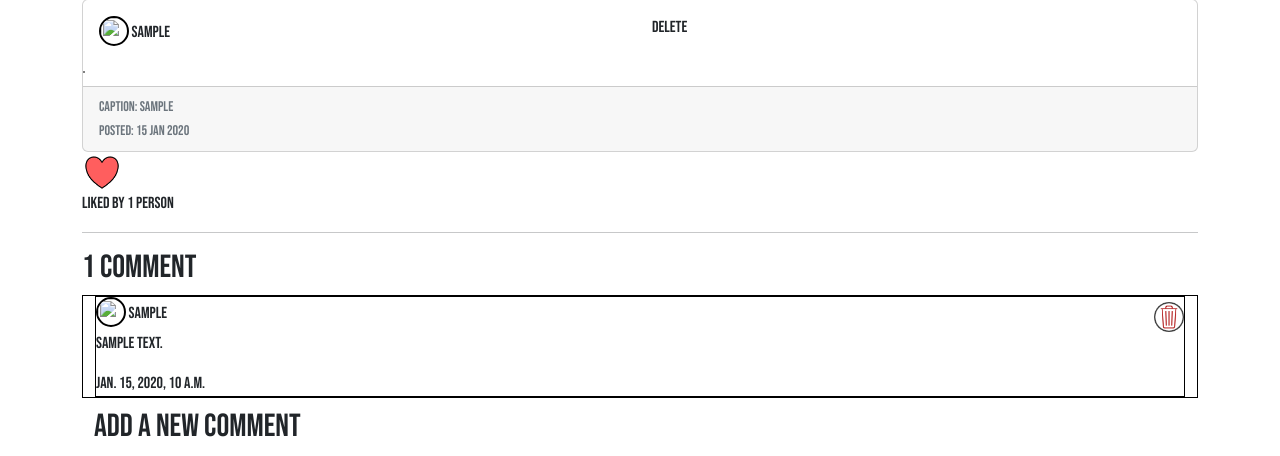
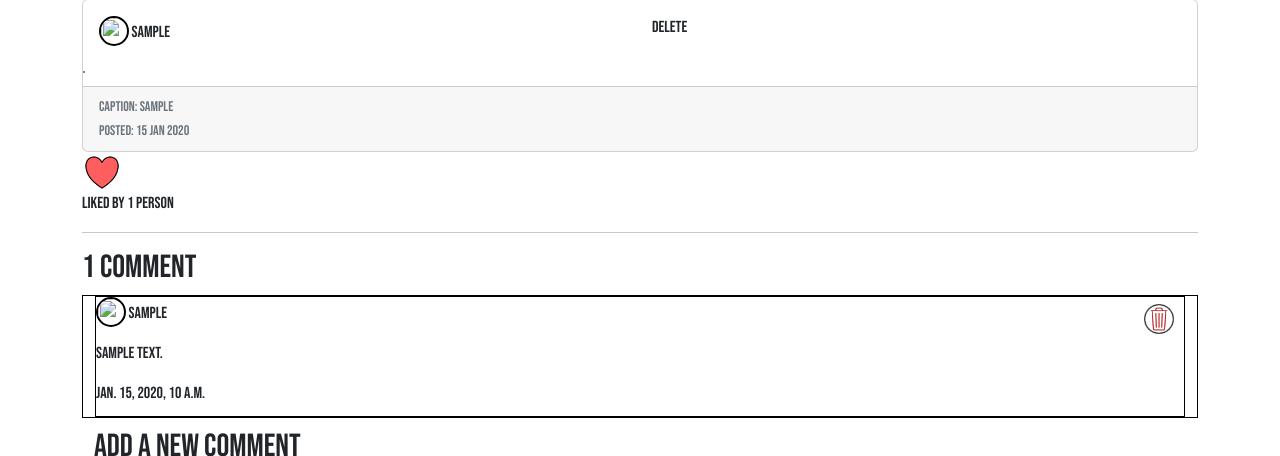
Before and after one commit to jkingportfolio/CI_PP4_Pic_Pals, a Django app: page /post/post-detail/00000000-0000-0000-0000-000000000001/ in a window 1280 px wide. Shown: the part 107-563 px from the top of the page. Run offline with Django 4.2, Linux system fonts and the light colour scheme; a user stored in the database is signed in; tables that the repository leaves empty hold one stand-in row (values such as "Sample post"); parts of the project's set-up code (start-up, migrations or seed data) failed here and were passed over; some libraries are stand-ins or nearby versions.

Commit message:
Update: Position of comment delete btn

```diff
--- a/post/templates/post/post_detail.html
+++ b/post/templates/post/post_detail.html
@@ -70,7 +70,7 @@
               {{ comment.user }}
             </div>
             {% if request.user == comment.user %}
-            <div class="col-2">
+            <div class="col-2 comment-delete-btn">
               <a href="{% url 'posts:comment_delete' comment.id %}">
                 <img src="/static/images/delete.png" class="delete-btn">
               </a>
@@ -78,7 +78,7 @@
             {% endif %}
           </div>
 
-          <div class="row">
+          <div class="row comment-body">
             <div class="col-12">
               {{ comment.created }}
               {{ comment.comment_body|linebreaks }}
--- a/static/css/style.css
+++ b/static/css/style.css
@@ -163,6 +163,17 @@ a {
     align-items: center;
 }
 
+.comment-delete-btn {
+    position: relative;
+    right: 10px;
+    top: 2px;
+}
+
+.comment-body {
+    padding-top: 10px;
+    padding-bottom: 10px;
+}
+
 
   /* Media queries*/
 
```
